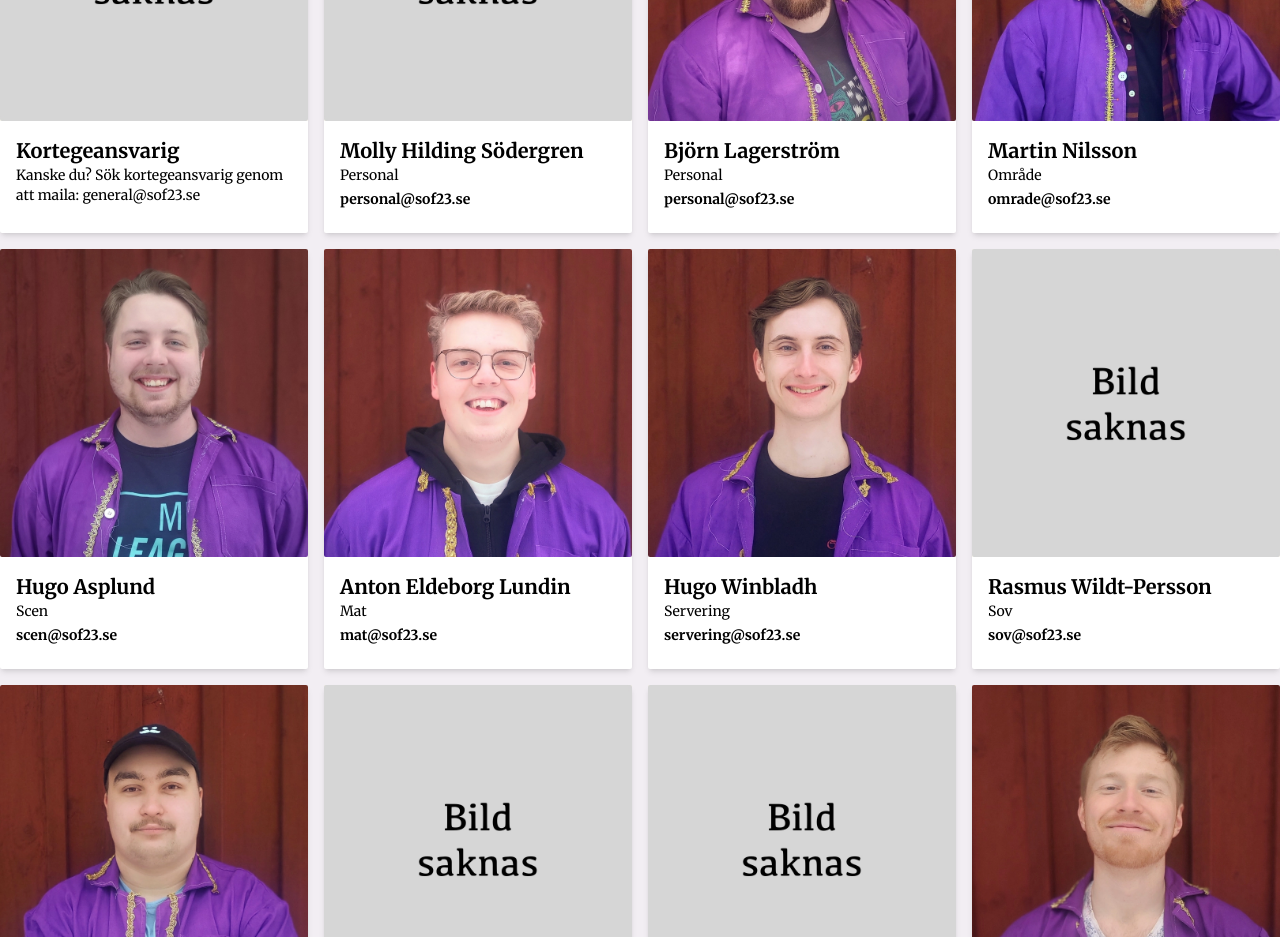
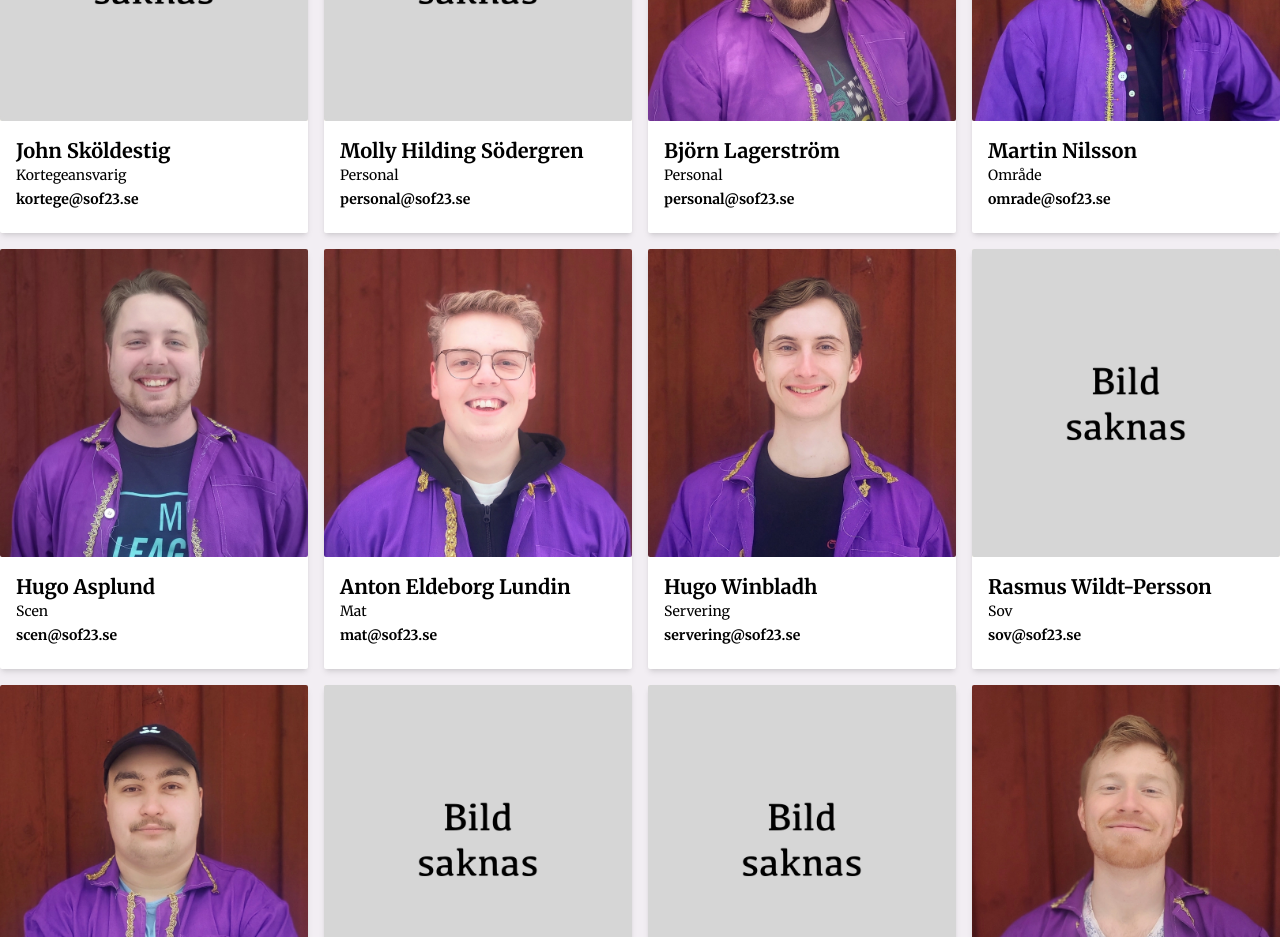
Before and after one commit to WheresMarco/SOF23, a Next.js app: page /kontakta-oss in a window 1280 px wide. Shown: the part 960-1897 px from the top of the page. Built offline with nearby package versions, Linux system fonts and the light colour scheme.

Commit message:
Added Kortegeansvarig

```diff
--- a/app/kontakta-oss/page.js
+++ b/app/kontakta-oss/page.js
@@ -53,9 +53,9 @@ export default function KontaktaOss() {
         />
         <Person
           image="/kommitte/no.jpg"
-          name="Kortegeansvarig"
-          title="Kanske du? Sök kortegeansvarig genom att maila: general@sof23.se"
-          email=""
+          name="John Sköldestig"
+          title="Kortegeansvarig"
+          email="kortege@sof23.se"
         />
         <Person
           image="/kommitte/no.jpg"
```
